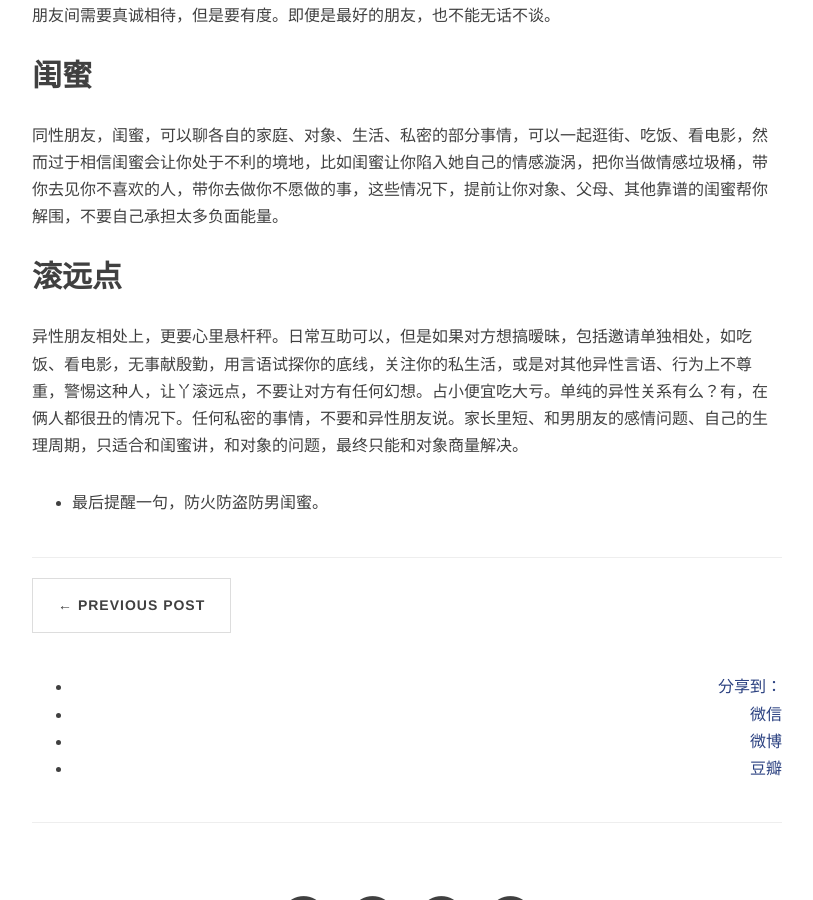
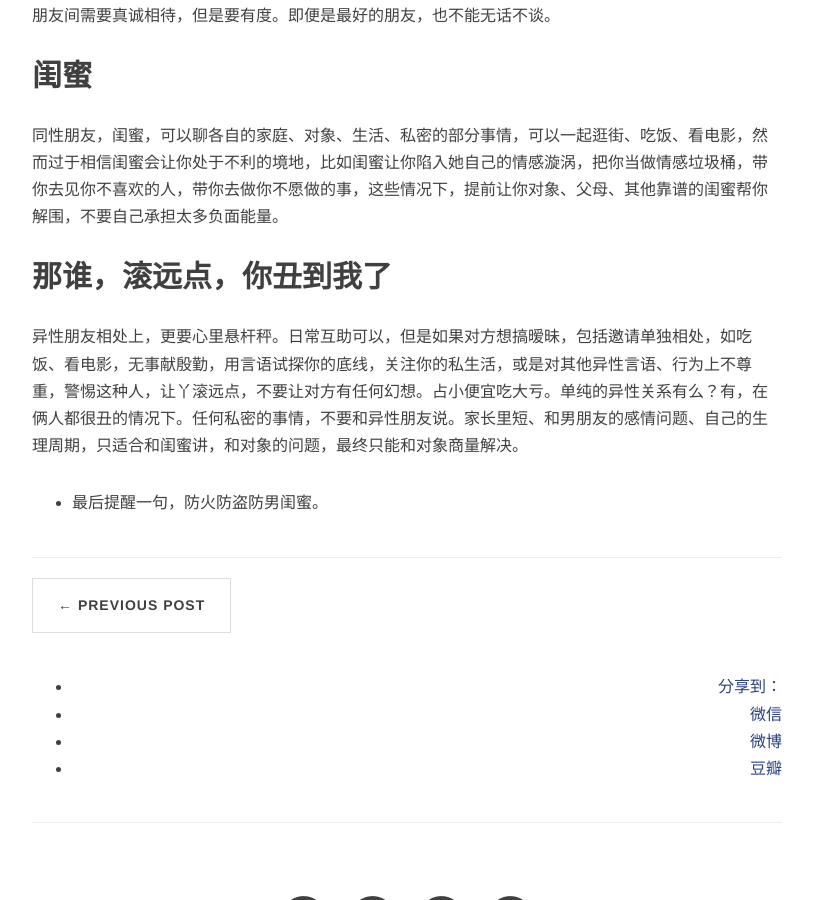
Before and after one commit to xofi/xofi.github.io, a Jekyll site: the page built from _posts/2016-04-05-relationship.md, in a window 1280 px wide and 900 px high, scrolled down 992 px. Shown: the whole window, without its empty margins (233-1046 px from the left). Built offline with Jekyll 4.4.1, drawn with Linux system fonts in a browser that asks for light colours; nearby versions of some CDN libraries; comment, search, counter and statistics services are not loaded.

Commit message:
Update 2016-04-05-relationship.md
modify chapter title

```diff
--- a/_posts/2016-04-05-relationship.md
+++ b/_posts/2016-04-05-relationship.md
@@ -26,7 +26,7 @@ description: 对待不同人有不同的态度。
 ## 闺蜜
 同性朋友，闺蜜，可以聊各自的家庭、对象、生活、私密的部分事情，可以一起逛街、吃饭、看电影，然而过于相信闺蜜会让你处于不利的境地，比如闺蜜让你陷入她自己的情感漩涡，把你当做情感垃圾桶，带你去见你不喜欢的人，带你去做你不愿做的事，这些情况下，提前让你对象、父母、其他靠谱的闺蜜帮你解围，不要自己承担太多负面能量。
 
-## 滚远点
+## 那谁，滚远点，你丑到我了
 异性朋友相处上，更要心里悬杆秤。日常互助可以，但是如果对方想搞暧昧，包括邀请单独相处，如吃饭、看电影，无事献殷勤，用言语试探你的底线，关注你的私生活，或是对其他异性言语、行为上不尊重，警惕这种人，让丫滚远点，不要让对方有任何幻想。占小便宜吃大亏。单纯的异性关系有么？有，在俩人都很丑的情况下。任何私密的事情，不要和异性朋友说。家长里短、和男朋友的感情问题、自己的生理周期，只适合和闺蜜讲，和对象的问题，最终只能和对象商量解决。
 
 - 最后提醒一句，防火防盗防男闺蜜。
```
